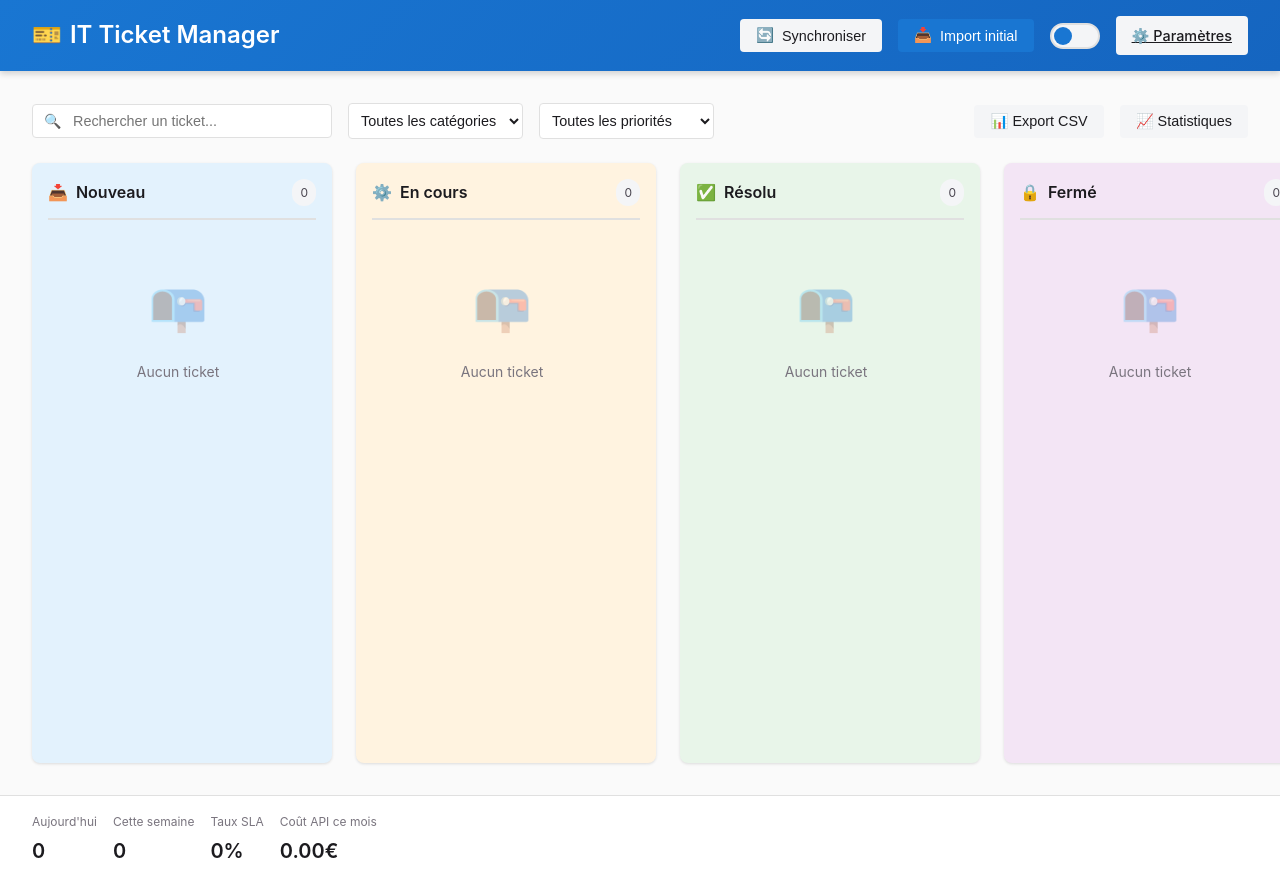
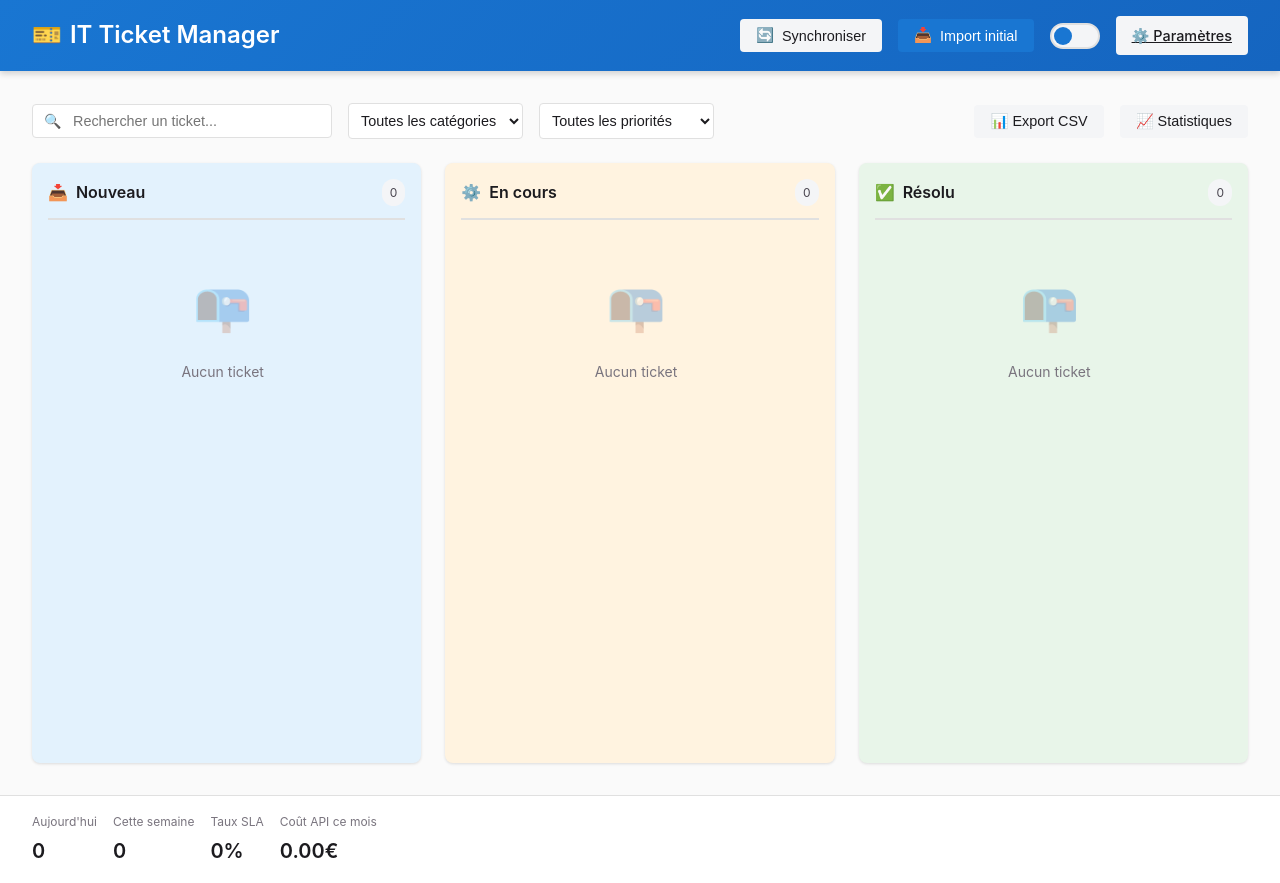
Before and after one commit to dheurtebise-hub/Itmanager, a Flask app: template src/templates/index.html in a window 1280 px wide. Run offline with Flask 3, Linux system fonts and the light colour scheme; the template is opened without the code that fills it, so the values that code supplies are empty; data comes from the database, SQL or seed files in the repository.

Commit message:
feat: Remove 'closed' status and keep only new/in_progress/resolved
- Removed 'closed' column from Kanban board
- Updated status options in ticket modal
- Updated keyboard shortcuts (1,2,3 for columns)
- Simplified workflow: new → in_progress → resolved
- Tickets will be archived after 7 days instead of being closed

```diff
--- a/src/static/js/kanban.js
+++ b/src/static/js/kanban.js
@@ -36,7 +36,7 @@ function renderCategoryFilter() {
 }
 
 function renderTickets() {
-    const statuses = ['new', 'in_progress', 'resolved', 'closed'];
+    const statuses = ['new', 'in_progress', 'resolved'];
 
     statuses.forEach(status => {
         const container = document.getElementById(`tickets-${status}`);
@@ -391,8 +391,7 @@ function getStatusLabel(status) {
     const labels = {
         'new': 'Nouveau',
         'in_progress': 'En cours',
-        'resolved': 'Résolu',
-        'closed': 'Fermé'
+        'resolved': 'Résolu'
     };
     return labels[status] || status;
 }
--- a/src/static/js/keyboard_shortcuts.js
+++ b/src/static/js/keyboard_shortcuts.js
@@ -35,8 +35,8 @@ const KeyboardShortcuts = {
         this.register('ctrl+shift+l', () => ThemeManager.toggle(), 'Thème');
         this.register('ctrl+/', () => this.showHelp(), 'Aide');
 
-        ['1','2','3','4'].forEach((n, i) => {
-            const statuses = ['new', 'in_progress', 'resolved', 'closed'];
+        ['1','2','3'].forEach((n, i) => {
+            const statuses = ['new', 'in_progress', 'resolved'];
             this.register(n, () => focusColumn(statuses[i]), `Colonne ${n}`);
         });
     },
--- a/src/static/js/ticket_modal.js
+++ b/src/static/js/ticket_modal.js
@@ -108,8 +108,7 @@ function renderTicketDetails(ticket) {
     const statusOptions = [
         { value: 'new', label: '📥 Nouveau' },
         { value: 'in_progress', label: '⚙️ En cours' },
-        { value: 'resolved', label: '✅ Résolu' },
-        { value: 'closed', label: '🔒 Fermé' }
+        { value: 'resolved', label: '✅ Résolu' }
     ];
 
     const priorityOptions = [
@@ -192,8 +191,8 @@ function renderTicketDetails(ticket) {
 
                 <div class="flex gap-2 mt-3">
                     <button class="btn btn-secondary" onclick="closeTicketModal()">Fermer</button>
-                    ${ticket.status !== 'resolved' && ticket.status !== 'closed' ? `
-                        <button class="btn btn-success" onclick="resolveTicket(${ticket.id})">✅ Résolu</button>
+                    ${ticket.status !== 'resolved' ? `
+                        <button class="btn btn-success" onclick="resolveTicket(${ticket.id})">✅ Marquer comme résolu</button>
                     ` : ''}
                 </div>
             </div>
--- a/src/templates/index.html
+++ b/src/templates/index.html
@@ -103,23 +103,6 @@
                 </div>
             </div>
         </div>
-
-        <!-- Fermé -->
-        <div class="kanban-column column-closed" data-status="closed">
-            <div class="column-header">
-                <div class="column-title">
-                    <span>🔒</span>
-                    <span>Fermé</span>
-                </div>
-                <span class="column-count" id="count-closed">0</span>
-            </div>
-            <div class="tickets-container" id="tickets-closed">
-                <div class="empty-state">
-                    <div class="empty-state-icon">📦</div>
-                    <div>Aucun ticket fermé</div>
-                </div>
-            </div>
-        </div>
     </div>
 </div>
 
```
